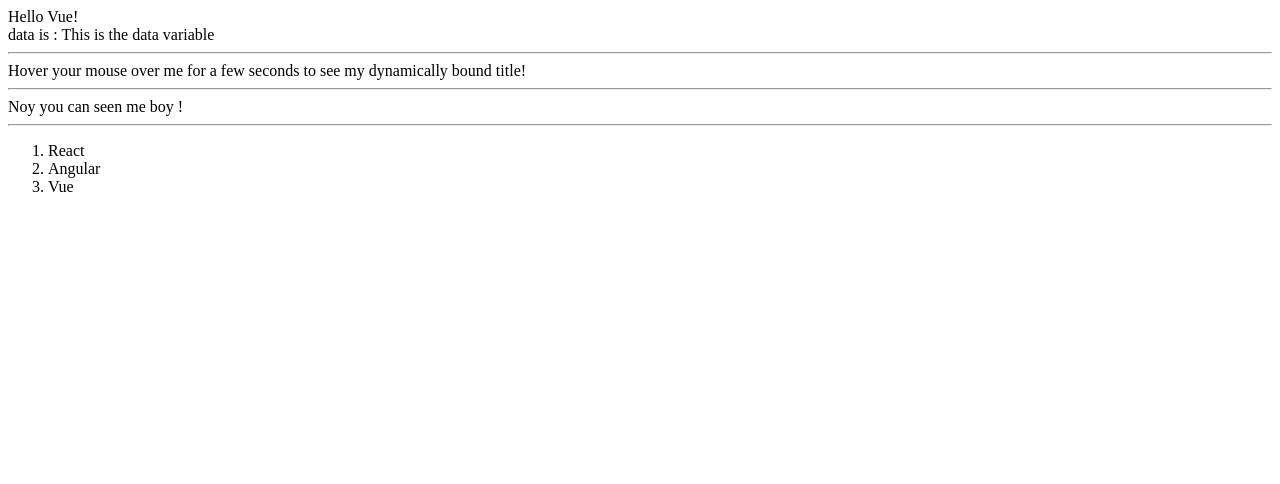
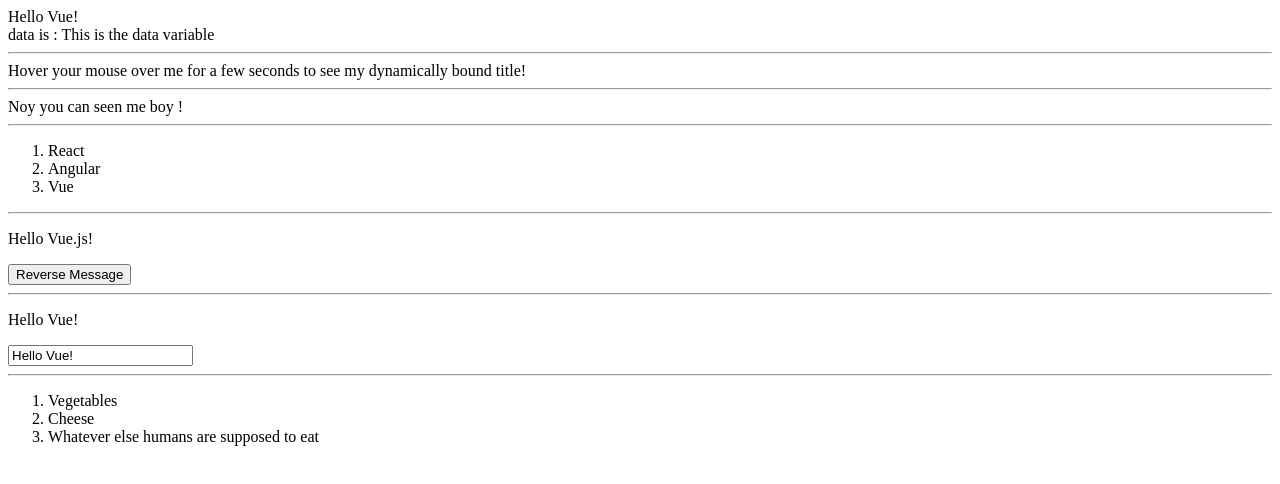
Before and after one commit to WadhahEssam/vue-first-hands, a website: page index.html in a window 1280 px wide. Drawn offline with nearby package versions, Linux system fonts and the light colour scheme.

Commit message:
completing the first seciton of documentation

```diff
--- a/index.html
+++ b/index.html
@@ -42,6 +42,39 @@
         </li>
       </ol>
     </div>
+    <hr>
+
+    <!-- the v-on directives are used to attach event listeners to
+    elements so the user can interact with them, the method that you
+    you attach to the event listener should be declared in the methods
+    attribue of the component -->
+    <div id="app-5">
+      <p>{{ message }}</p>
+      <button v-on:click="reverseMessage">Reverse Message</button>
+    </div>
+    <hr>
+
+    <!-- the v-model dirctive that makes two-way binding between form
+    input and a state, which i thing is 100x better than react.js -->
+    <div id="app-6">
+      <p>{{ message }}</p>
+      <input v-model="message">
+    </div>
+    <hr>
+
+    <!-- trying out the vue components, since i declared the todo-item
+    component in the js file i can use it directly here like if it is
+    an html element, we added the props to the component so it can have
+    the ability to accept values -->
+    <div id="app-7">
+        <ol>
+          <todo-item
+            v-for="item in groceryList"
+            v-bind:todo="item"
+            v-bind:key="item.id">
+          </todo-item>
+        </ol>
+      </div>
 
     <script src="/vue-first-hands/index.js"></script>
   </body>
--- a/index.js
+++ b/index.js
@@ -34,3 +34,41 @@ var app4 = new Vue({
     ]
   }
 })
+
+// 5
+var app5 = new Vue({
+  el: '#app-5',
+  data: {
+    message: 'Hello Vue.js!'
+  },
+  methods: {
+    reverseMessage: function() {
+      this.message = this.message.split('').reverse().join('');
+    }
+  }
+})
+
+// 6
+var app6 = new Vue({
+  el: '#app-6',
+  data: {
+    message: 'Hello Vue!'
+  }
+})
+
+// 7 vue components
+Vue.component('todo-item', {
+  props: ['todo'],
+  template: '<li>{{ todo.text }}</li>'
+})
+
+var app7 = new Vue({
+  el: '#app-7',
+  data: {
+    groceryList: [
+      { id: 0, text: 'Vegetables' },
+      { id: 1, text: 'Cheese' },
+      { id: 2, text: 'Whatever else humans are supposed to eat' }
+    ]
+  }
+})
```
